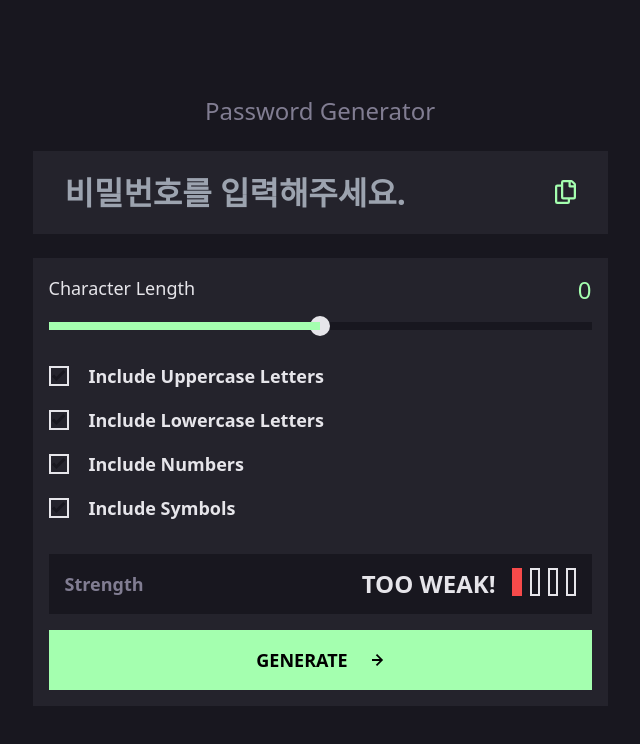
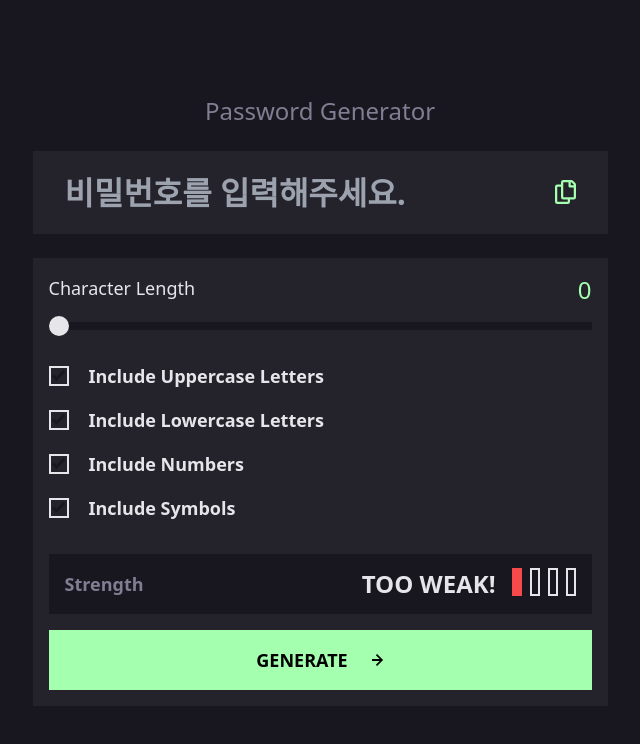
Before and after one commit to SH-Lee2/Password_generator_app, a React (Vite) app: page / in a window 1280 px wide. Shown: the top 744 px of the page, without its empty margins (320-960 px from the left). Built offline with nearby package versions, Linux system fonts and the light colour scheme.

Commit message:
style: password default length 수정 기본길이 50 에서 0 으로 수정

```diff
--- a/src/components/LengthBar.tsx
+++ b/src/components/LengthBar.tsx
@@ -13,14 +13,14 @@ const LengthBar = ({ length }: { length: number }) => {
           readOnly
           min={0}
           max={20}
-          value={!length ? 10 : length}
+          value={length}
           step={1}
           className=" slider h-[8px]"
         />
         <div
           className={`bg-green h-[8px] absolute top-0 left-0`}
           style={{
-            width: `${length ? length * 5 : 50}%`,
+            width: `${length * 5}%`,
           }}
         />
       </div>
```
